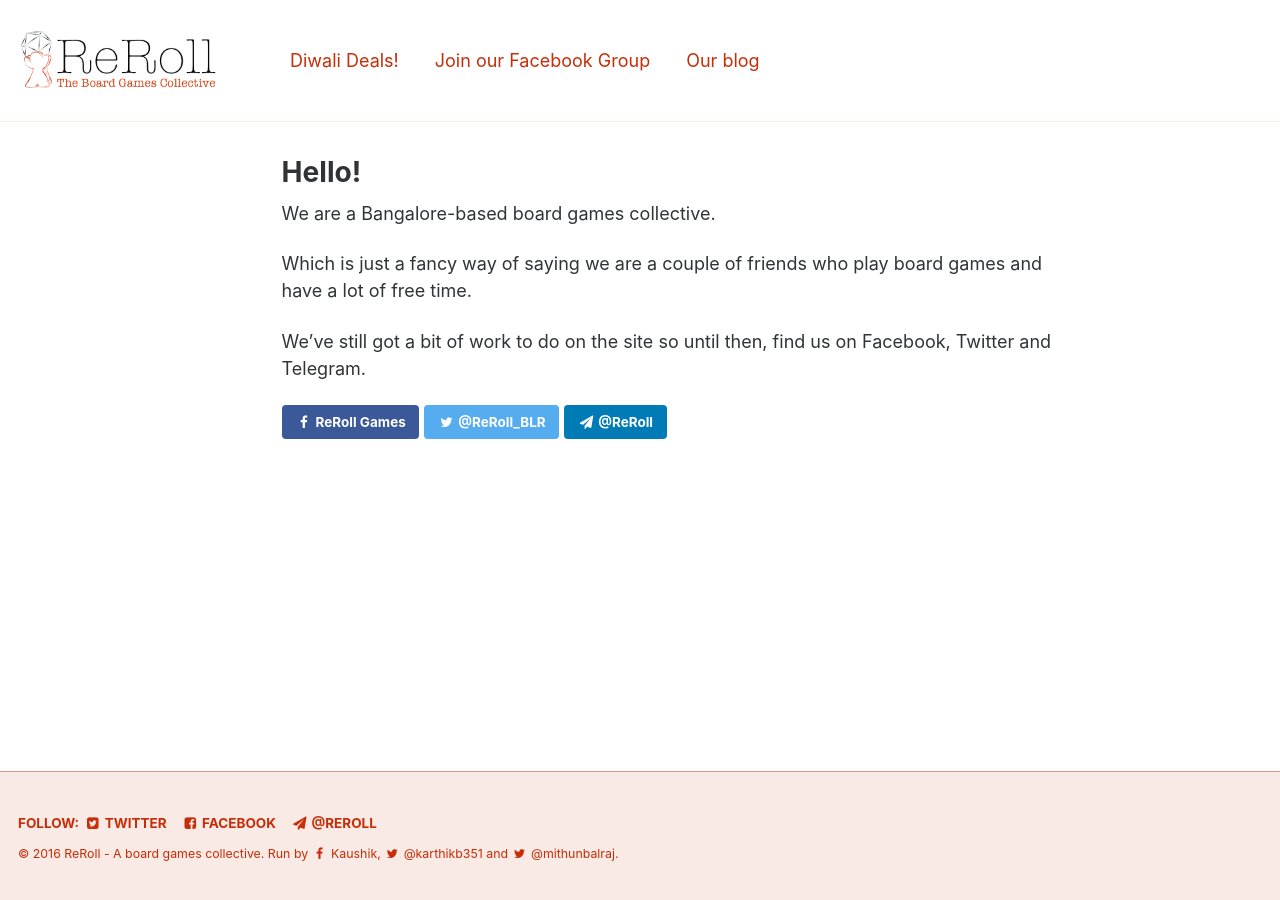
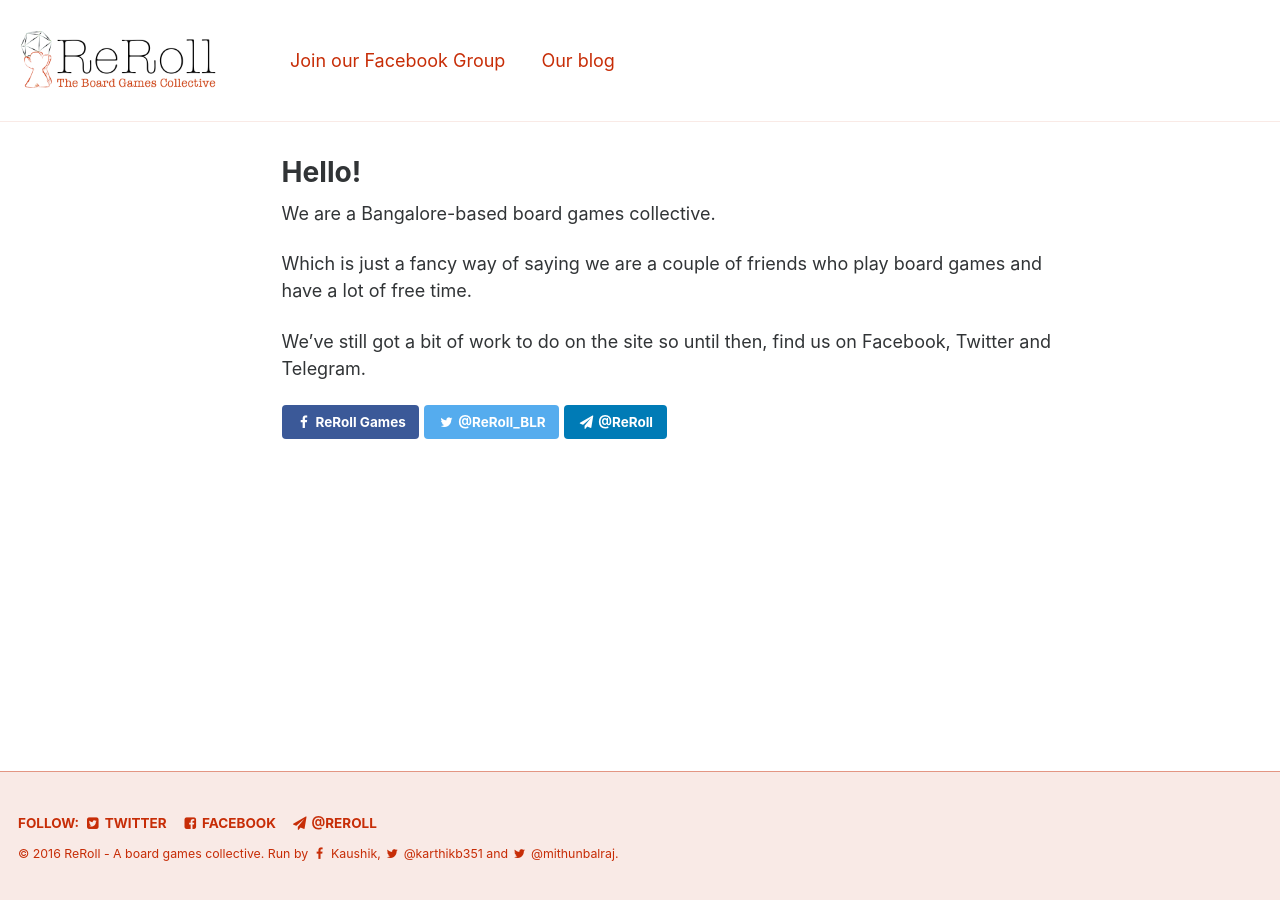
Before and after one commit to ReRollBLR/reroll.in, a Jekyll site: the page built from index.html, in a window 1280 px wide. Built offline with Jekyll 4.4.1, drawn with Linux system fonts in a browser that asks for light colours; the list of posts is cut into pages by our own code; comment, search, counter and statistics services are not loaded.

Commit message:
Removed diwali deals

```diff
--- a/_data/navigation.yml
+++ b/_data/navigation.yml
@@ -1,6 +1,4 @@
 main:
-  - title: "Diwali Deals!"
-    url: /deals/diwali-2016
   - title: "Join our Facebook Group"
     url: 'https://facebook.com/groups/boardgames.blr/'
   - title: "Our blog"
```
